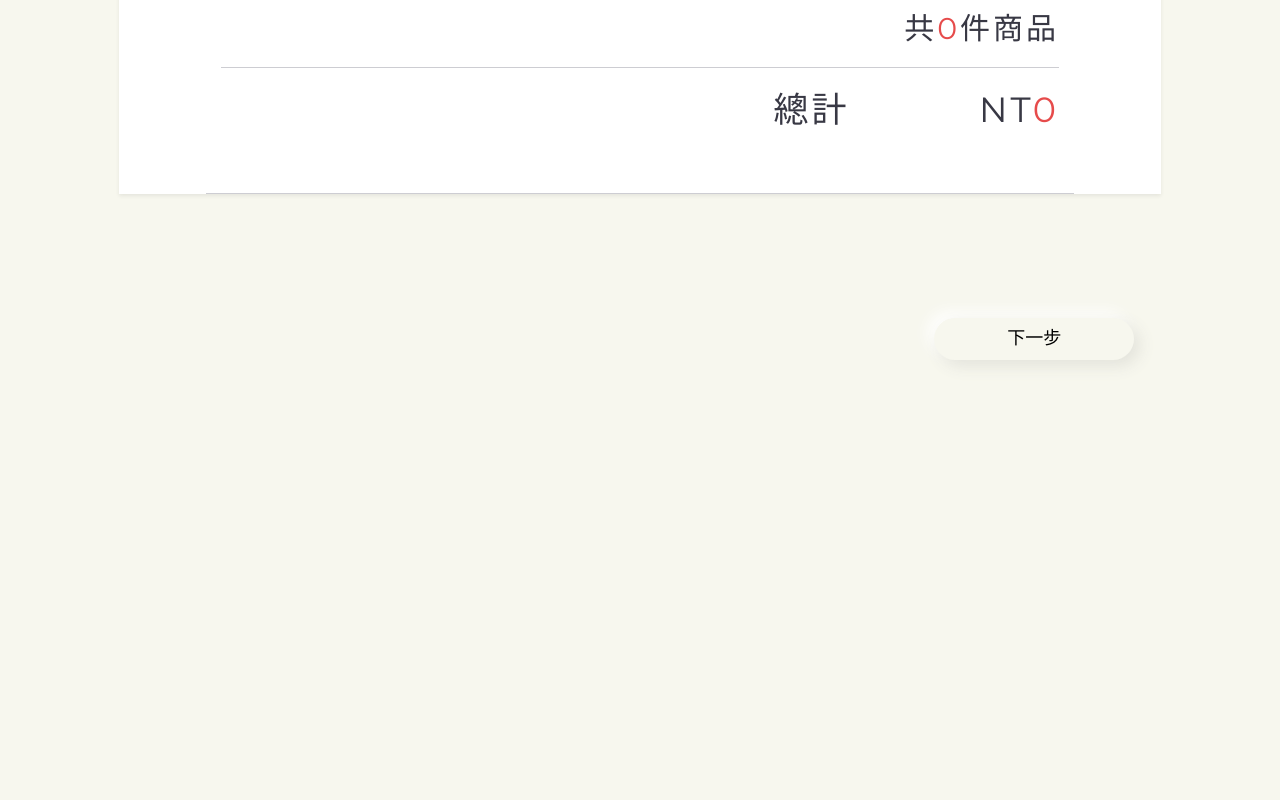
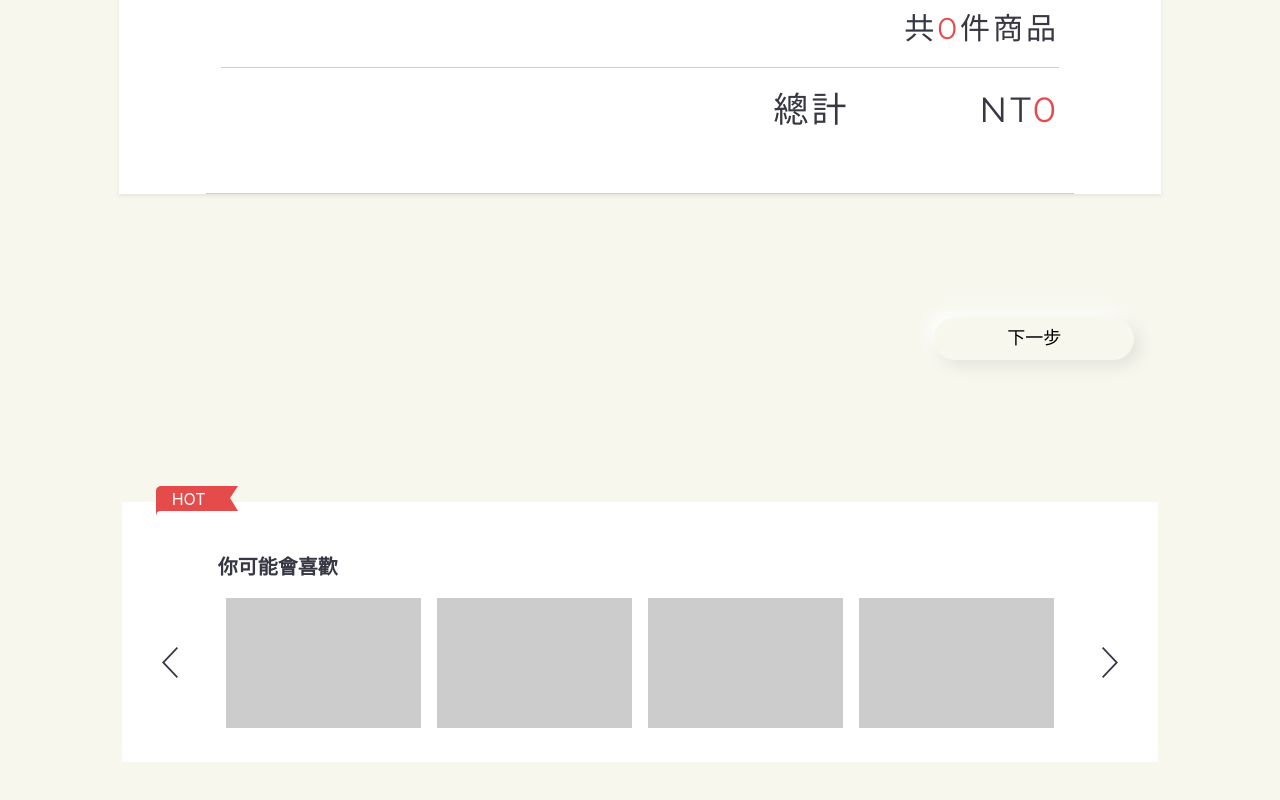
Before and after one commit to weichieh-iiiwork/LunarPhase-react-sc, a React (Create React App) app: page /cart/item in a window 1280 px wide. Shown: the part 592-1392 px from the top of the page. Before the commit the page ends 1094 px from the top, so only its background shows below. Built offline with nearby package versions, Linux system fonts and the light colour scheme.

Commit message:
0710 新增廣告列

```diff
--- a/src/pages/Cart/CartItemStep1.js
+++ b/src/pages/Cart/CartItemStep1.js
@@ -7,6 +7,7 @@ import ScCart from './components/ScCart/'
 
 import ScBtn from './components/ScBtn'
 import ScLabel from './components/ScLabel'
+import ScAd from './components/ScAD'
 
 //網址 /cart/item
 function CartItemStep1(props) {
@@ -25,11 +26,13 @@ function CartItemStep1(props) {
       {/*-------------- 第一頁 --------------*/}
       <ScLabel />
       <ScCart />
+
       <ScBtn
         nextStep={nextStep}
         showStep1={false}
         showStep2={true}
       />
+      <ScAd/>
     </>
   )
 }
--- a/src/pages/Cart/cart.scss
+++ b/src/pages/Cart/cart.scss
@@ -13,6 +13,7 @@ $myRed: #E64B4B;
 $myGray: #9B9B9B;
 $myWhite: #fff;
 $myLineGray: #CDCDD2;
+$bg-hover: #fdd2bb69;
 
 @mixin sizeXl {
     @media (max-width:1200px){
@@ -348,6 +349,9 @@ body {
     padding:40px 0;
     background-color: $myWhite;
 }
+.itemRow:hover {
+    background-color: $bg-hover;
+}
 .bdTop {
     /* 上方分隔線*/
     border-top: 1px solid $myLineGray;
@@ -514,6 +518,9 @@ $labelName: 20px;
     /* 商品偶數加背景色 */
     background-color: rgba(205,205,210,0.35);
 }
+.dropdownItem:hover {
+    background-color: $bg-hover;
+}
 .dropdownItemsPanel.hidden {
     display: none;
 }
--- /dev/null
+++ b/src/pages/Cart/components/ScAD.js
@@ -0,0 +1,31 @@
+import React, { useState, useEffect } from 'react'
+
+function ScAd() {
+  return (
+    <>
+      <div className="col-10 mx-auto mb-5 ">
+        <div className="sc-adRow position-relative d-flex flex-column justify-content-center ">
+          <div className="h5-tc ml-5 pl-5 py-3 pb-2">你可能會喜歡</div>
+          <div className="d-flex  justify-content-center align-items-center ">
+            <div className="hotTag position-absolute d-flex align-items-center ">
+              <div className="hotTagTitle ">HOT</div>
+              <img className="w-100" src="/img/Cart/ribbon-silhouette.svg" alt="" />
+            </div>
+            <div className="ad-arrow">
+              <img className="w-100" src="/img/Cart/arrowLeft.svg" alt="" />
+            </div>
+            <div className="itemPic mx-2"></div>
+            <div className="itemPic mx-2"></div>
+            <div className="itemPic mx-2"></div>
+            <div className="itemPic mx-2"></div>
+            <div className="ad-arrow">
+              <img className="w-100" src="/img/Cart/arrowRight.svg" alt="" />
+            </div>
+          </div>
+        </div>
+      </div>
+    </>
+  )
+}
+
+export default ScAd
--- a/src/pages/Product/ProductList.js
+++ b/src/pages/Product/ProductList.js
@@ -44,7 +44,7 @@ function ProductList(props) {
       <Link to="/cart/test">
         <button >到購物車</button>
       </Link>
-      <Link to="/cart/item/step1">
+      <Link to="/cart/item">
         <button >到購物車step1</button>
       </Link>
 
```
